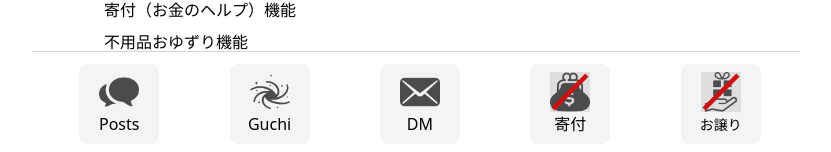
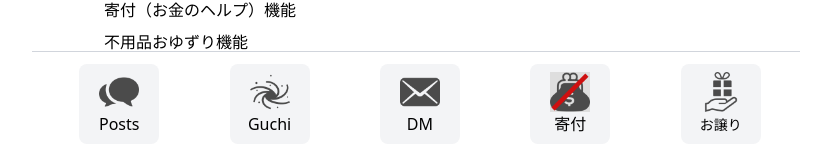
Before and after one commit to Shunsuke0205/message-board-site-on-vercel, a Next.js app: page / in a window 1280 px wide. Shown: the part 648-800 px from the top of the page, without its empty margins (224-1055 px from the left). Built offline with nearby package versions, Linux system fonts and the light colour scheme; no server answers.

Commit message:
fix: open /second-hand page!

```diff
--- a/src/app/Footer.tsx
+++ b/src/app/Footer.tsx
@@ -95,7 +95,7 @@ const Footer = () => {
             rounded-lg"
           >
             <Image
-              src="/gift_not_ready.png"
+              src="/gift.png"
               alt="Icon"
               width={40}
               height={40}
```
